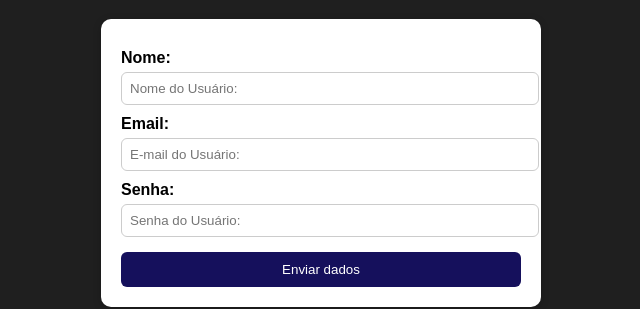
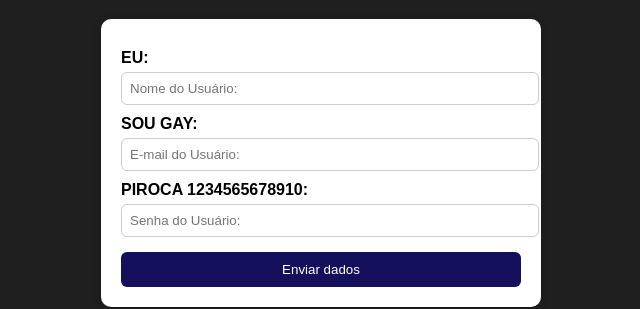
Before and after one commit to WirkLichKeit1/seila, a website: page index.html in a window 1280 px wide. Shown: the part 89-398 px from the top of the page, without its empty margins (319-959 px from the left). Drawn offline with Linux system fonts and the light colour scheme.

Commit message:
Update index.html

```diff
--- a/index.html
+++ b/index.html
@@ -10,13 +10,13 @@
     <h1>Cadastro de Luiz</h1>
 
     <form onsubmit="event.preventDefault(); cadastrar();">
-        <label for="mome">Nome:</label>
+        <label for="mome">EU:</label>
         <input type="text" id="nome" placeholder="Nome do Usuário:" required>
 
-        <label for="email">Email:</label>
+        <label for="email">SOU GAY:</label>
         <input type="email" id="email" placeholder="E-mail do Usuário:" required>
 
-        <label for="senha">Senha:</label>
+        <label for="senha">PIROCA 1234565678910:</label>
         <input type="password" id="senha" placeholder="Senha do Usuário:" required>
 
         <button type="submit">Enviar dados</button>
```
